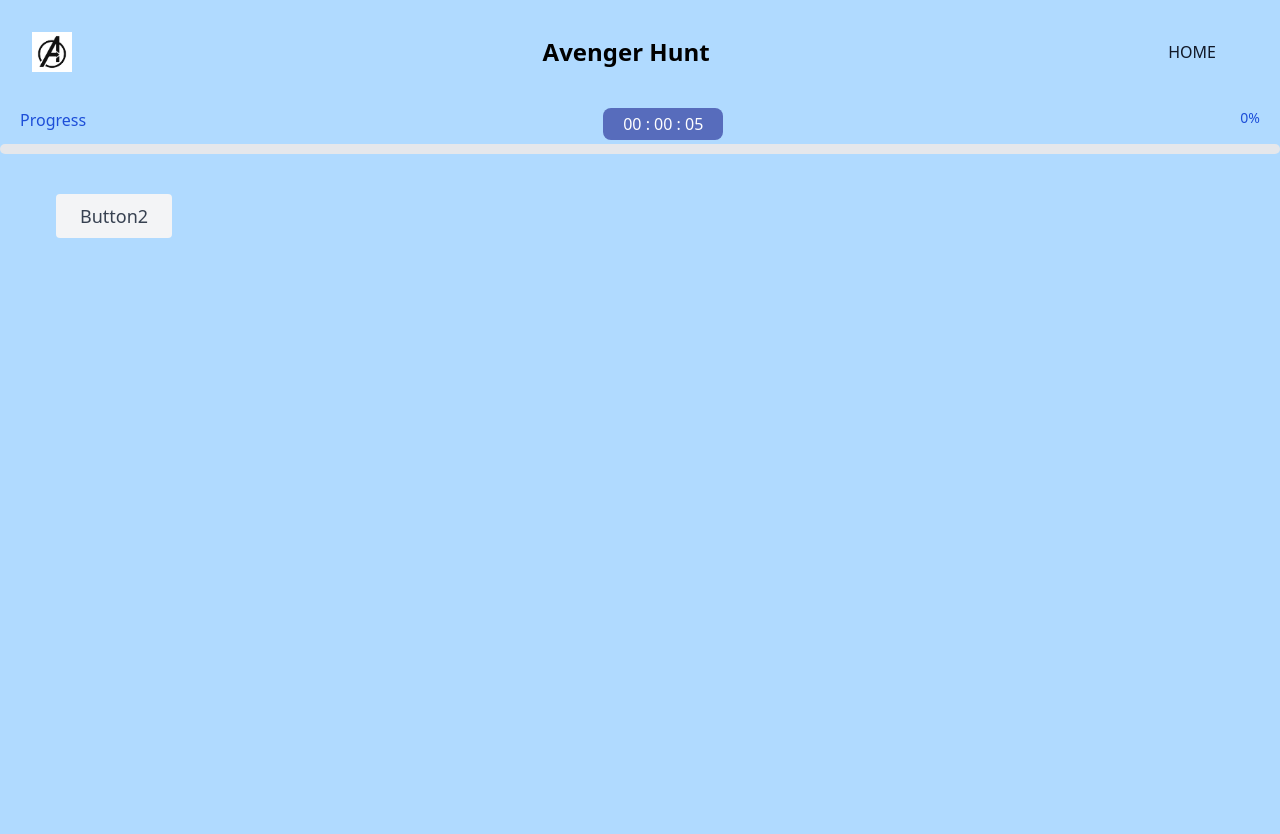
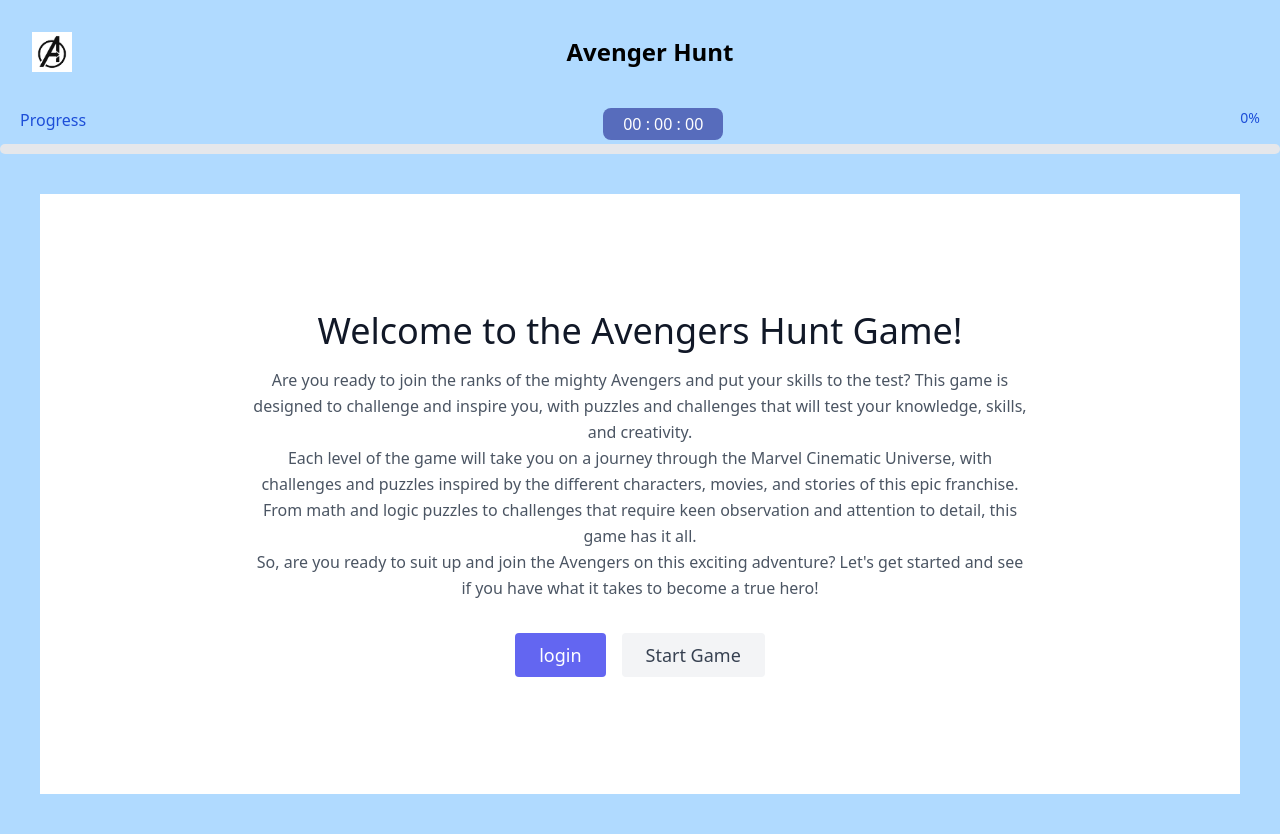
Before and after one commit to raggarwalg01/AvengerHunt, a plain HTML site: page index.html in a window 1280 px wide. Before the commit the page ends 800 px from the top, so only its background shows below. Drawn offline with nearby package versions, Linux system fonts and the light colour scheme.

Commit message:
homepage fix

```diff
--- a/index.html
+++ b/index.html
@@ -134,8 +134,8 @@
                                         <ul
                                                 class="flex flex-col font-medium p-4 md:p-0 mt-4 border border-gray-100 rounded-lg  md:flex-row md:space-x-8 md:mt-0 md:border-0 md:dark:bg-gray-800 md:dark:bg-gray-900 dark:border-gray-700">
                                                 <li>
-                                                        <a href="#"
-                                                                class="block py-2 pl-3 pr-4 text-gray-900 rounded hover:bg-gray-100 md:hover:bg-transparent md:hover:text-blue-700 md:p-0 dark:text-white md:dark:hover:text-blue-500 dark:hover:bg-gray-700 dark:hover:text-white md:dark:hover:bg-transparent dark:border-gray-700">HOME</a>
+                                                        <!-- <a href="#"
+                                                                class="block py-2 pl-3 pr-4 text-gray-900 rounded hover:bg-gray-100 md:hover:bg-transparent md:hover:text-blue-700 md:p-0 dark:text-white md:dark:hover:text-blue-500 dark:hover:bg-gray-700 dark:hover:text-white md:dark:hover:bg-transparent dark:border-gray-700">HOME</a> -->
                                                 </li>
                                                 <li>
 
@@ -161,7 +161,9 @@
 
                 <!-- section -->
 
-                <section class="h-fit text-gray-600 body-font ">
+
+
+                <section class="h-fit text-gray-600 body-font">
                         <div class="mx-auto flex px-10 py-10 md:flex-row flex-col items-center" id="game">
                                 <!-- start here -->
                                 <!-- NO -->
--- a/script.js
+++ b/script.js
@@ -4,7 +4,29 @@ let count = 0;
 let currlevel = 0;
 let maxlevel = 10;
 let gamehtml = document.getElementById("game");
-let html0 = `<button id="Button2"class=" ml-4 inline-flex text-gray-700 bg-gray-100 border-0 py-2 px-6 focus:outline-none hover:bg-gray-200 rounded text-lg">Button2</button>
+let html0 = `
+
+
+
+  <div class="container mx-auto flex px-5 py-24 items-center justify-center flex-col">
+
+    <div class="text-center lg:w-2/3 w-full">
+      <h1 class="title-font sm:text-4xl text-3xl mb-4 font-medium text-gray-900">
+Welcome to the Avengers Hunt Game!</h1>
+      <p class="mb-8 leading-relaxed">
+      Are you ready to join the ranks of the mighty Avengers and put your skills to the test? This game is designed to challenge and inspire you, with puzzles and challenges that will test your knowledge, skills, and creativity.
+<br>
+Each level of the game will take you on a journey through the Marvel Cinematic Universe, with challenges and puzzles inspired by the different characters, movies, and stories of this epic franchise. From math and logic puzzles to challenges that require keen observation and attention to detail, this game has it all.
+<br>
+So, are you ready to suit up and join the Avengers on this exciting adventure? Let's get started and see if you have what it takes to become a true hero!
+</p>
+      <div class="flex justify-center">
+        <button class="inline-flex text-white bg-indigo-500 border-0 py-2 px-6 focus:outline-none hover:bg-indigo-600 rounded text-lg">login</button>
+
+        <button id="Button2"class=" ml-4 inline-flex text-gray-700 bg-gray-100 border-0 py-2 px-6 focus:outline-none hover:bg-gray-200 rounded text-lg">Start Game </button>
+      </div>
+    </div>
+  </div>
 
 
                                                 `;
@@ -387,7 +409,8 @@ function stopwatch() {
         let h = (hr < 10) ? "0" + hr : hr;
         let m = (min < 10) ? "0" + min : min;
         let s = (sec < 10) ? "0" + sec : sec;
-        displaytime.innerHTML = `${h} : ${m} : ${s}`;
+        if (currlevel !== 0)
+                displaytime.innerHTML = `${h} : ${m} : ${s}`;
         leveltime[currlevel] = [sec, min, hr];
         // console.log(leveltime[currlevel]);
         localStorage.setItem("timestore", JSON.stringify(leveltime));
@@ -556,7 +579,7 @@ function work() {
                                         "answerinput"
                                 ).value;
                         let check = ans.toLowerCase();
-                        if (check == "doctor strange" || "doctorstrange") {
+                        if (check == "doctor strange" || check == "doctorstrange") {
                                 setlevel(8);
                         }
                         ans.value = "";
```
